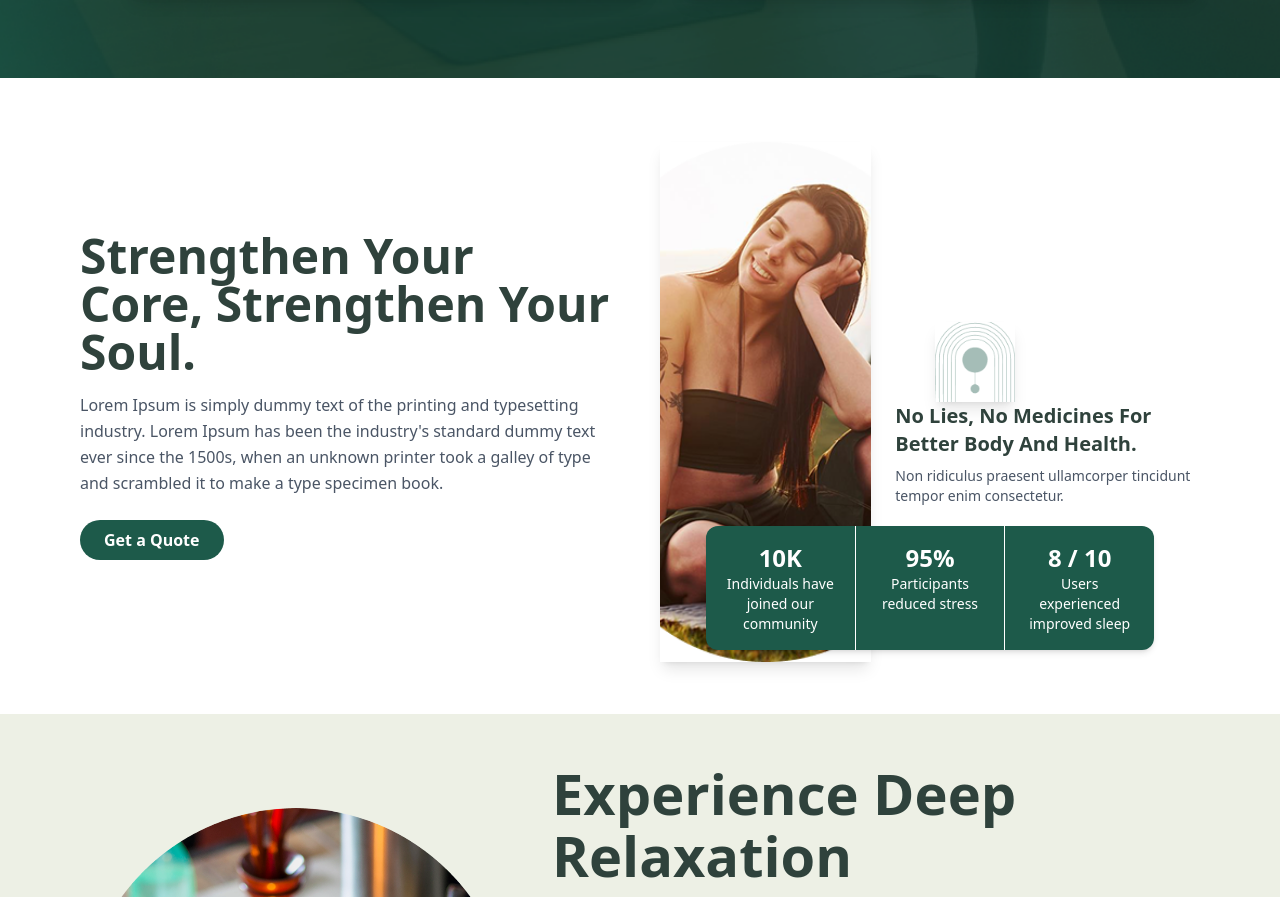
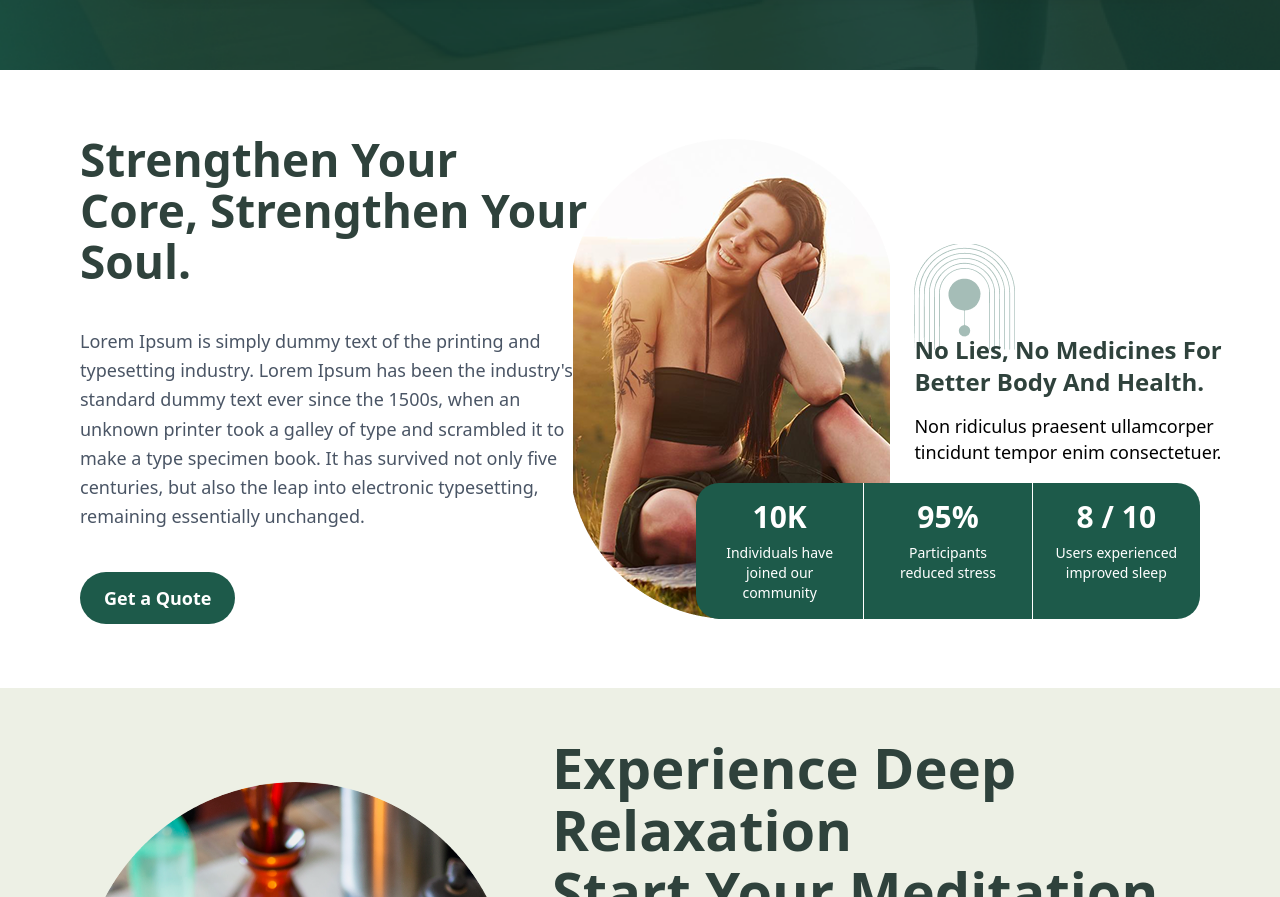
Before and after one commit to dev-nasir/health_wellness, a React (Vite) app: page / in a window 1280 px wide. Shown: the part 1903-2800 px from the top of the page. Built offline with nearby package versions, Linux system fonts and the light colour scheme.

Commit message:
addad button

```diff
--- a/src/pages/landing/GetInTouchSection.tsx
+++ b/src/pages/landing/GetInTouchSection.tsx
@@ -1,5 +1,6 @@
 import { useState, useRef } from "react";
 import InputField from "../../components/ui/inputField";
+import Button from "../../components/ui/button";
 
 const GetInTouch = () => {
   const [isPlaying, setIsPlaying] = useState(false);
@@ -44,7 +45,6 @@ const GetInTouch = () => {
               Your browser does not support the video tag.
             </video>
 
-            {/* Custom Play/Pause Button */}
             {isButtonVisible && (
               <button
                 onClick={togglePlay}
@@ -105,12 +105,7 @@ const GetInTouch = () => {
             </div>
 
             <div className="text-center flex">
-              <button
-                type="submit"
-                className="bg-green-900 text-white px-8 py-3 rounded-full text-sm hover:bg-green-800 transition"
-              >
-                Submit
-              </button>
+          <Button text="Submit"/>
             </div>
           </form>
         </div>
--- a/src/pages/landing/HeroSection.tsx
+++ b/src/pages/landing/HeroSection.tsx
@@ -1,3 +1,5 @@
+import Button from "../../components/ui/button";
+
 const HeroSection = () => {
   return (
     <section
@@ -23,10 +25,10 @@ const HeroSection = () => {
             ever since the 1500s, when an unknown printer took a galley of type
             and scrambled it to make a type specimen book.
           </p>
-
-          <button className="bg-background hover:bg-green-700 transition-all duration-300 text-white py-3 px-8 sm:py-4 sm:px-10 rounded-lg text-base sm:text-lg font-medium shadow-lg hover:shadow-xl transform hover:scale-105">
+          <Button text="Explore More" />
+          {/* <button className="bg-background hover:bg-green-700 transition-all duration-300 text-white py-3 px-8 sm:py-4 sm:px-10 rounded-lg text-base sm:text-lg font-medium shadow-lg hover:shadow-xl transform hover:scale-105">
             Explore More
-          </button>
+          </button> */}
         </div>
 
         {/* Right Side Image */}
--- a/src/pages/landing/ServicesSection.tsx
+++ b/src/pages/landing/ServicesSection.tsx
@@ -1,4 +1,4 @@
-
+import Button from "../../components/ui/button";
 
 const ServicesSection = () => {
   return (
@@ -6,25 +6,25 @@ const ServicesSection = () => {
       <div className="max-w-7xl mx-auto flex flex-col-reverse lg:flex-row items-center gap-10">
         {/* Left Content */}
         <div className="w-full lg:w-1/2 text-center lg:text-left">
-          <h2 className="text-2xl sm:text-3xl lg:text-4xl  xl:text-5xl font-bold text-heading mb-4">
+          <h2 className="text-2xl sm:text-3xl lg:text-4xl  xl:text-[46px] font-bold text-heading mb-10">
             Strengthen Your <br /> Core, Strengthen Your Soul.
           </h2>
-          <p className="text-gray-600 mb-6 text-sm sm:text-base leading-relaxed">
+          <p className="text-gray-600 mb-10 text-sm sm:text-base leading-relaxed xl:text-[18px]">
             Lorem Ipsum is simply dummy text of the printing and typesetting
             industry. Lorem Ipsum has been the industry's standard dummy text
             ever since the 1500s, when an unknown printer took a galley of type
-            and scrambled it to make a type specimen book.
+            and scrambled it to make a type specimen book. It has survived not
+            only five centuries, but also the leap into electronic typesetting,
+            remaining essentially unchanged.
           </p>
-          <button className="bg-background text-white px-6 py-2 rounded-full font-semibold hover:bg-green-900 transition">
-            Get a Quote
-          </button>
+          <Button text="Get a Quote" />
         </div>
 
         {/* Right Content */}
-        <div className="w-full lg:w-1/2 flex flex-col items-center relative">
+        <div className="w-full lg:w-1/2 flex flex-col items-center relative ">
           <div className="flex flex-col sm:flex-row items-center justify-center gap-6 mb-10">
             {/* Main Image */}
-            <div className="w-81 h-130  overflow-hidden shadow-lg mb-6">
+            <div className="w-full sm:w-[350px] md:w-[550px] h-auto sm:h-[280px] md:h-[480px] overflow-hidden mb-6">
               <img
                 src="/services.png"
                 alt="Wellness Woman"
@@ -33,38 +33,39 @@ const ServicesSection = () => {
             </div>
 
             {/* Side Text + Small Image */}
-
             <div className="flex flex-col items-center sm:items-start text-center sm:text-left">
-              <div className="w-20 h-20  overflow-hidden shadow-lg  ml-10">
+              <div className="w-[101px] h-[106px] overflow-hidden flex items-start -mb-2 xl:-mb-4">
                 <img
                   src="/print.png"
                   alt="Print Icon"
                   className="w-full h-full object-cover"
                 />
               </div>
-              <h3 className="text-lg sm:text-xl font-semibold text-heading mb-2">
+              <h3 className="text-lg sm:text-xl font-semibold text-heading  xl:mb-4 xl:text-2xl">
                 No Lies, No Medicines For <br /> Better Body And Health.
               </h3>
-              <p className="text-sm text-gray-600">
+              <p className="text-sm text-black xl:text-[18px] mb-18">
                 Non ridiculus praesent ullamcorper tincidunt tempor enim
-                consectetur.
+                consectetuer.
               </p>
             </div>
           </div>
 
           {/* Stats Section */}
-          <div className="bg-background text-white rounded-xl w-full max-w-md shadow-md flex flex-col sm:flex-row text-center divide-y sm:divide-y-0 sm:divide-x divide-white -mt-50">
+          <div className="-mt-20 ml-0 bg-background text-white rounded-[23px] xl:ml-auto w-[90%]  flex flex-col sm:flex-row text-center divide-y sm:divide-y-0 sm:divide-x divide-white xl:-mt-50">
             <div className="flex-1 px-4 py-4">
-              <p className="text-2xl font-bold">10K</p>
-              <p className="text-sm">Individuals have joined our community</p>
+              <p className="text-3xl font-extrabold">10K</p>
+              <p className="text-sm pt-2">
+                Individuals have joined our community
+              </p>
             </div>
             <div className="flex-1 px-4 py-4">
-              <p className="text-2xl font-bold">95%</p>
-              <p className="text-sm">Participants reduced stress</p>
+              <p className="text-3xl font-extrabold">95%</p>
+              <p className="text-sm pt-2">Participants reduced stress</p>
             </div>
             <div className="flex-1 px-4 py-4">
-              <p className="text-2xl font-bold">8 / 10</p>
-              <p className="text-sm">Users experienced improved sleep</p>
+              <p className="text-3xl font-extrabold">8 / 10</p>
+              <p className="text-sm pt-2">Users experienced improved sleep</p>
             </div>
           </div>
         </div>
--- a/src/pages/landing/WellnessInsights.tsx
+++ b/src/pages/landing/WellnessInsights.tsx
@@ -1,3 +1,5 @@
+import Button from "../../components/ui/button";
+
 const WellnessInsights = () => {
   return (
     <section className="bg-[#edf0e5] py-6 xl:py-16 px-4 sm:px-6  lg:px-20">
@@ -52,9 +54,7 @@ const WellnessInsights = () => {
                 text ever since the 1500s, when an unknown printer took a galley
                 of type and scrambled.
               </p>
-              <button className="bg-green-900 text-white px-6 py-2 rounded-full text-sm hover:bg-green-800 transition">
-                Explore More
-              </button>
+             <Button text="Explore More" />
             </div>
           </div>
         </div>
```
